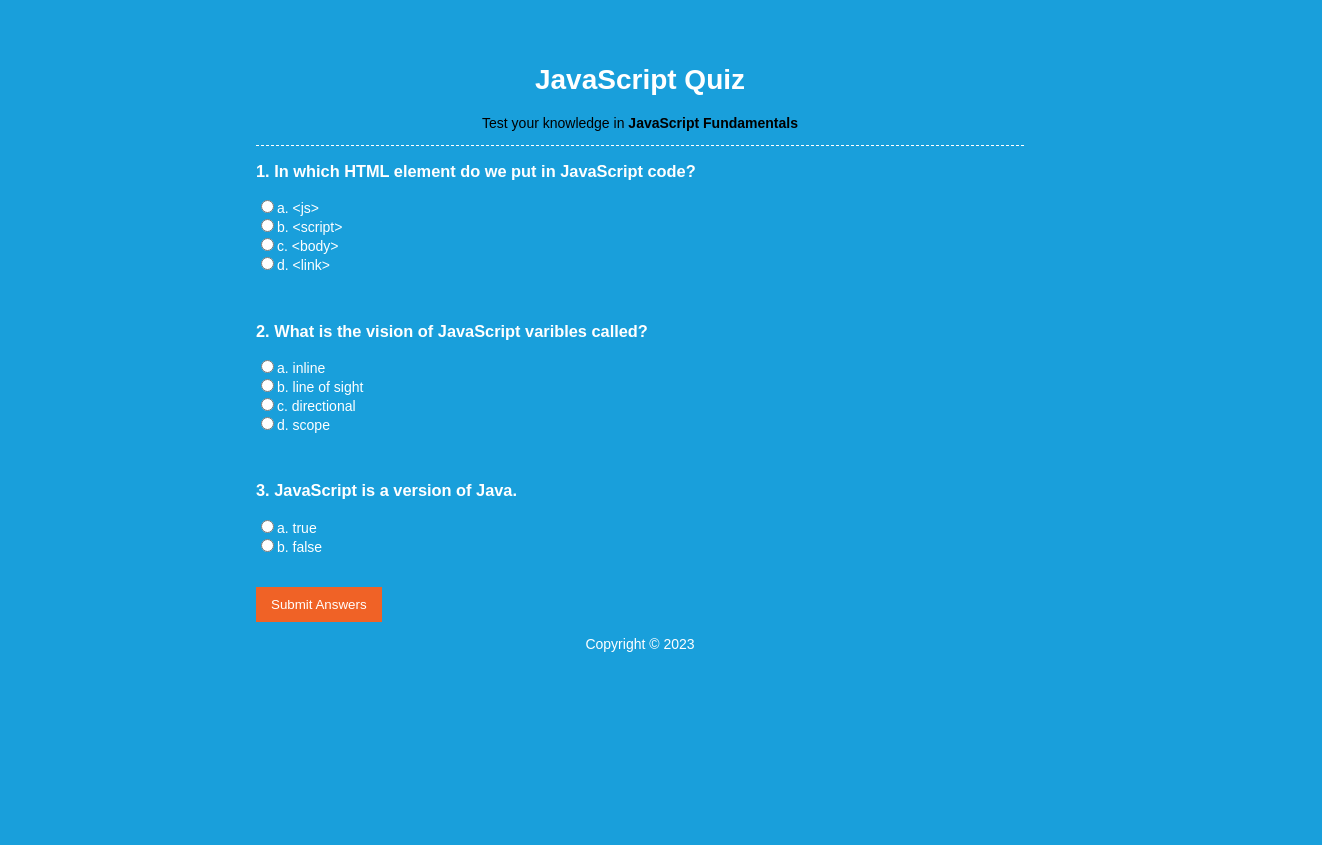
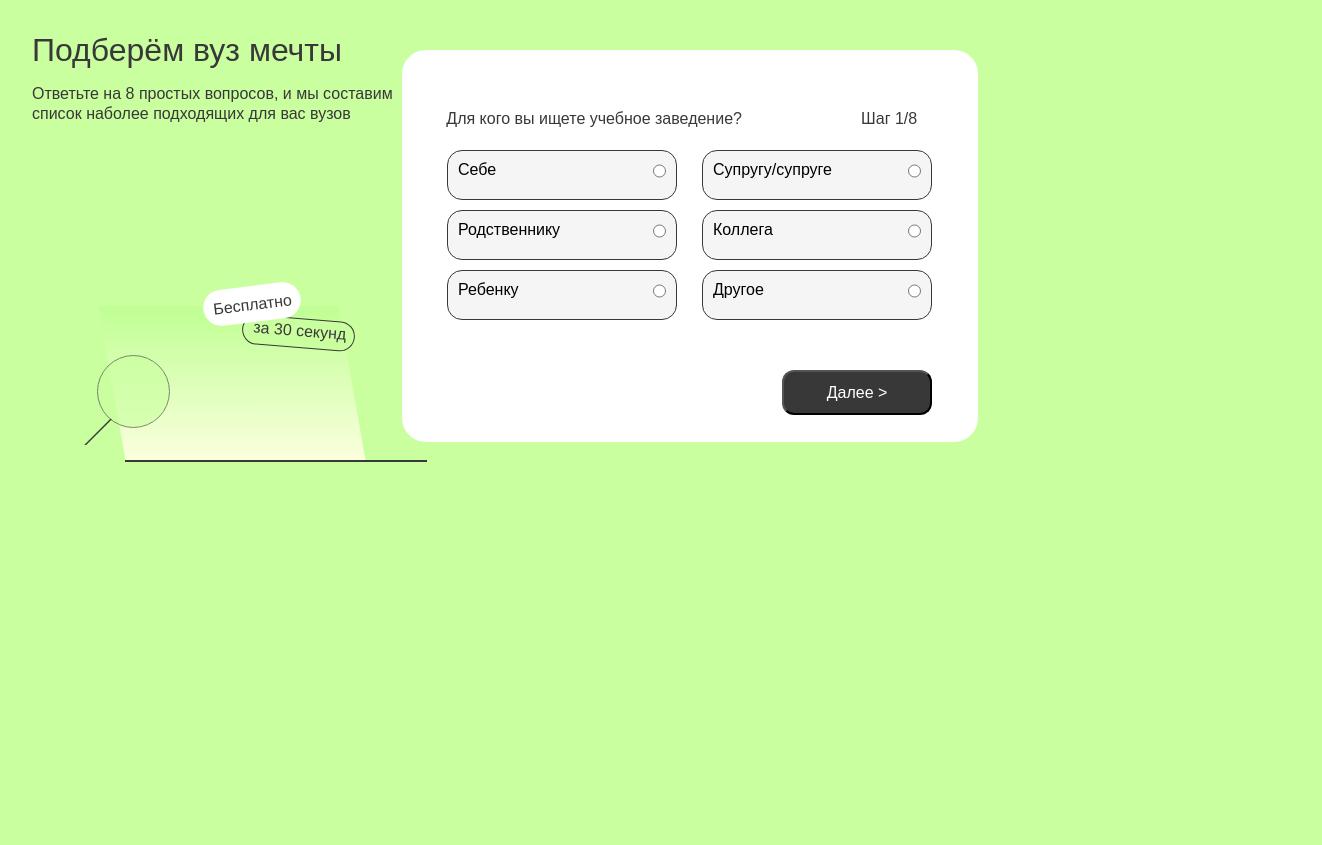
Before and after one commit to NOTAN0209/qwizExample, a plain HTML site: page index.html in a window 1280 px wide. Shown: the whole page, 1322 px wide, since content can reach past the window. Before the commit the page ends 800 px from the top, so only its background shows below. Drawn offline with Linux system fonts and the light colour scheme; a script that the page names is missing.

Commit message:
Did first step

```diff
--- a/css/qwiz.css
+++ b/css/qwiz.css
@@ -1,57 +1,258 @@
-body {
-    background: #f06226;
-    color: white;
-    font-family: arial;
-    font-size: 14px;
-  }
+*{
+    position: relative;
+    width: 100vw;
+    height: 80vh;
+    box-sizing: border-box;
+    background: #CAFFA0;
+    font-family:sans-serif;
+    margin:0px;
+    padding: 0px;
+ }
 
-#container {
-    width: 60%;
-    background: #199fdb;
-    margin: 20px auto;
-    overflow: auto;
-    padding: 25px;
+
+body{
+    position: absolute;
+    width: 100vw;
+    height: 50vh;
+    background: #CAFFA0;
+    margin:0px;
+    padding: 0px;
 }
 
-header {
-    text-align: center;
-    border-bottom: #fff dashed 1px;
+.mainPageTitle{
+    position: absolute;
+    width: 329px;
+    height: 36px;
+    margin-left: 32px;
+    margin-top: 32px;
+    font-style: normal;
+    font-weight: 500;
+    font-size: 32px;
+    line-height: 36px;
+    color: #383838;
 }
 
-header h1,
-header p {
-    margin 0;
-    padding 0;
+.mainPageText{
+    position: absolute;
+    width: 400px;
+    height: 40px;
+    left: 32px;
+    top: 84px;
+    font-style: normal;
+    font-weight: 400;
+    font-size: 16px;
+    line-height: 20px;
+    color: #383838;
 }
 
-header p {
-    margin-top: 5px;
-    color: #000;
+.mainPageGroup {
+    position: absolute;
+    width: 356px;
+    height: 212.62px;
+    left: 42px;
+    top: 205px;
 }
 
-section {
-    min-height: 400px;
+.mainPageGroupRectangle {
+    position: absolute;
+    width: 239.7px;
+    height: 155.2px;
+    left: 70px;
+    top: 100.79px;
+    background: linear-gradient(360deg, #FBFFDE 0%, #BFFF93 100%);
+    transform: skew(10deg);
+    z-index: 11;
 }
 
-footer {
-    text-align: center;
+.mainPageGroupFree {
+    position: absolute;
+    width: 98px;
+    height: 36px;
+    left: 161px;
+    top: 80.89px;
+    padding: 10px 10px;
+    background: #FFFFFF;
+    color: #383838;
+    border-radius: 34px;
+    transform: rotate(-6.97deg);
+    z-index: 13;
 }
 
-input[type="submit"] {
-    background: #f06226;
-    border: 0;
-    color: white;
-    padding: 10px 15px;
+.mainPageGroupSeconds {
+    position: absolute;
+    left:200px;
+    top: 113px;
+    width: 113px;
+    height: 30px;
+    padding: 2px 5px 1px 10px;
+    font-style: normal;
+    font-weight: 400;
+    font-size: 16px;
+    line-height: 20px;
+    color: #383838;
+    transform: rotate(4.62deg);
+    border: 1px solid #383838;
+    border-radius: 34px;
+    z-index: 12;
+}
+
+.mainPageGroupLine{
+    position: absolute;
+    width: 302.49px;
+    height: 1px;
+    left: 83px;
+    top: 254.62px;
+    border: 1.2px solid #383838;
+    z-index: 16;
+}
+
+.mainPageGroupMagnifier {
+
+}
+
+.magnifierStick {
+    position: absolute;
+    width: 1px;
+    height: 26.39px;
+    left: 55px;
+    top: 214px;
+    border: 1.2px solid #383838;
+    transform: skew(-45deg);
+    z-index: 15;
+}
+
+.magnifierLens {
+    position: absolute;
+    width: 73.12px;
+    height: 73.12px;
+    left: 55px;
+    top: 150px;
+    border: 1.2px solid #383838;
+    border-radius: 50px;
+    opacity: .6;
+    z-index: 14;
+}
+
+.mainPageForm{
+    position: relative;
+    display: flex;
+    text-align: center;
+    width: 400px;
+    height: 400px;
+    margin: auto;
+    width: 576px;
+    height: 392px;
+    left: 50px;
+    top: 50px;
+    background: #FFFFFF;
+    border-radius: 24px;
+}
+
+
+.mainPageFormTitleRow {
+    position: absolute;
+    display: flex;
+    flex-direction: row;
+    width: 450px;
+    height: 10px;
+    top:20px;
+    left: 5px;
+    background: #FFFFFF;
+}
+
+
+.mainPageFormTitle{
+    position: relative;
+    width: 370px;
+    height: 10px;
+    left: 10px;
+    top: 40px;
+    font-style: normal;
+    font-weight: 500;
+    font-size: 16px;
+    color: #383838;
+    background: #FFFFFF;
+}
+
+
+
+.mainPageFormTitleStep {
+    position: relative;
+    width: 100px;
+    height: 10px;
+    left: 80px;
+    top: 40px;
+    font-style: normal;
+    font-weight: 500;
+    font-size: 16px;
+    color: #383838;
+    background: #FFFFFF;
+}
+
+
+
+
+.mainPageFormRow{
+    position: relative;
+    display: flex;
+    flex-direction: row;
+    width: 500px;
+    height: 200px;
+    gap:10px;
+    background: #FFFFFF;
+    top:100px;
+    left: 35px;
+}
+
+.mainPageFormColumn{
+    display: flex;
+    flex-direction: column;
+    width: 250px;
+    height: 200px;
+    background: #FFFFFF;
+    gap:10px;
+}
+
+.mainPageFormItem{
+
+    position: relative;
+    border: 1.2px solid #383838;
+    border-radius: 15px;
+    left:10px;
+    padding: 10px;
+    width: 230px;
+    height: 50px;
+    display: flex;
+    flex-direction: row;
+    background: #F5F5F5;
+}
+
+.mainPageFormRadio {
+    position: relative;
+    width: 20px;
+    height: 20px;
+    background: #F5F5F5;
+    padding: 10px;
+}
+
+.mainPageFormText{
+    position: relative;
+    background: #F5F5F5;
+    width: 352px;
+    height: 26px;
+    text-align: left;
+}
+
+.mainPageFormBtn{
+    position: absolute;
+    top: 320px;
+    left:380px;
+    width:150px;
+    height: 45px;
+    background: #383838;
+    border-radius: 12px;
+    color: #FFFFFF;
+    font-size: 16px;
+    padding: 10px  5px;
     cursor: pointer;
 }
-
-#results h3 {
-    background: #f06226;
-    padding: 10px;
-    margin: 10px 0;
-}
-
-#results span {
-    color: #000;
-    font-weight: bold;
-}
--- a/index.html
+++ b/index.html
@@ -1,5 +1,5 @@
 <!DOCTYPE html>
-<html lang="ru">
+<html>
 	<head>
         <meta charset="utf-8">
         <meta name="viewport" content="width=device-width,initial-scale=1">
@@ -7,42 +7,76 @@
         <title>Qwiz</title>
 	</head>
 
-  <body id="container">
+	<body>
+		<div class="mainPage">
+            <h1 class="mainPageTitle">Подберём вуз мечты</h1>
+            <p class="mainPageText">Ответьте на 8 простых вопросов, и мы составим список наболее подходящих для вас вузов</p>
 
-    <header>
-        <h1>JavaScript Quiz</h1>
-        <p>Test your knowledge in <strong>JavaScript Fundamentals</strong></p>
-    </header>
+            <div class="mainPageGroup">
+                <div class="mainPageGroupRectangle"></div>
 
-        <section>
-            <div id="results"></div>
-            <form name="quizForm" onsubmit="return submitAnswers()">
-                <h3>1. In which HTML element do we put in JavaScript code?</h3>
-                <input type="radio" name="q1" value="a" id="q1a">a. &lt;js&gt;<br>
-                <input type="radio" name="q1" value="b" id="q1b">b. &lt;script&gt;<br>
-                <input type="radio" name="q1" value="c" id="q1c">c. &lt;body&gt;<br>
-                <input type="radio" name="q1" value="d" id="q1d">d. &lt;link&gt;<br>
+                <p class="mainPageGroupFree">Бесплатно</p>
 
-                    <br><br>
-                <h3>2. What is the vision of JavaScript varibles called?</h3>
-                <input type="radio" name="q2" value="a" id="q2a">a. inline<br>
-                <input type="radio" name="q2" value="b" id="q2b">b. line of sight<br>
-                <input type="radio" name="q2" value="c" id="q2c">c. directional<br>
-                <input type="radio" name="q2" value="d" id="q2d">d. scope<br>
+                <p class="mainPageGroupSeconds">за 30 секунд</p>
 
-                    <br><br>
-                <h3>3. JavaScript is a version of Java.</h3>
-                <input type="radio" name="q3" value="a" id="q3a">a. true<br>
-                <input type="radio" name="q3" value="b" id="q3b">b. false<br>
+                <div class="mainPageGroupMagnifier">
+                    <div class="magnifierStick"></div>
+                    <div class="magnifierLens"></div>
+                </div>
 
-                    <br><br>
-                <input type="submit" value="Submit Answers">
+                <div class="mainPageGroupLine"></div>
+            </div>
+
+            <form class="mainPageForm">
+
+                <div class="mainPageFormTitleRow">
+                    <p class="mainPageFormTitle">Для кого вы ищете учебное заведение?</p>
+                    <p class="mainPageFormTitleStep">Шаг 1/8</p>
+                </div>
+
+                <div class="mainPageFormRow">
+
+                    <div class="mainPageFormColumn">
+                        <div class="mainPageFormItem">
+                            <label class="mainPageFormText">Себе</label>
+                            <input type="radio" class="mainPageFormRadio" name="contact" value="Себе">
+                        </div>
+
+                        <div class="mainPageFormItem">
+                            <label class="mainPageFormText">Родственникy</label>
+                            <input type="radio" class="mainPageFormRadio" name="contact" value="Родственник">
+                        </div>
+
+                        <div class="mainPageFormItem">
+                            <label class="mainPageFormText">Ребенку</label>
+                            <input type="radio" class="mainPageFormRadio" name="contact" value="Ребенку">
+                        </div>
+
+
+                    </div>
+
+                    <div class="mainPageFormColumn">
+                        <div class="mainPageFormItem">
+                            <label class="mainPageFormText">Супругу/супруге</label>
+                            <input type="radio" class="mainPageFormRadio" name="contact" value="Супруг/супруге">
+                        </div>
+
+                        <div class="mainPageFormItem">
+                            <label class="mainPageFormText">Коллега</label>
+                            <input type="radio" class="mainPageFormRadio" name="contact" value="Коллега">
+                        </div>
+
+                        <div class="mainPageFormItem">
+                            <label class="mainPageFormText">Другое</label>
+                            <input type="radio" class="mainPageFormRadio" name="contact" value="Другое">
+                        </div>
+                    </div>
+                </div>
+                <button class="mainPageFormBtn">Далее ></button>
             </form>
-        </section>
 
-        <footer>
-            <p>Copyright &copy; 2023</p>
-        </footer>
+        </div>
+
         <script src="./qwiz.js"></script>
 	</body>
 </html>
--- a/qwiz.js
+++ /dev/null
@@ -1,34 +0,0 @@
-function submitAnswers() {
-    var total = 3;
-    var score = 0;
-
-    //Get user input
-    var q1 = document.forms['quizForm']['q1'].value;
-    var q2 = document.forms['quizForm']['q2'].value;
-    var q3 = document.forms['quizForm']['q3'].value;
-
-    // Validation
-    for(var i = 1; i <= total; i++) {
-      if(eval('q' + i) === null || eval('q' + i) == '' ) {
-        alert('You missed question ' + i);
-        return false;
-      }
-    }
-
-    // Set correct answers
-    var answers = ["b","d","b"];
-
-    for(var i = 1; i <= total; i++) {
-      // Check answers
-      if (eval('q' + i) == answers[i - 1]) {
-        score++;
-      }
-    }
-
-    // Display results
-    var results = document.getElementById('results');
-    results.innerHTML = '<h3>You scored <span>' + score + '</span> out of <span>' + total + '</span></h3>';
-    //alert('You scored ' + score + ' out of ' + total);
-
-    return false;
-  }
```
Lines whose indentation alone changed are shown as unchanged.
